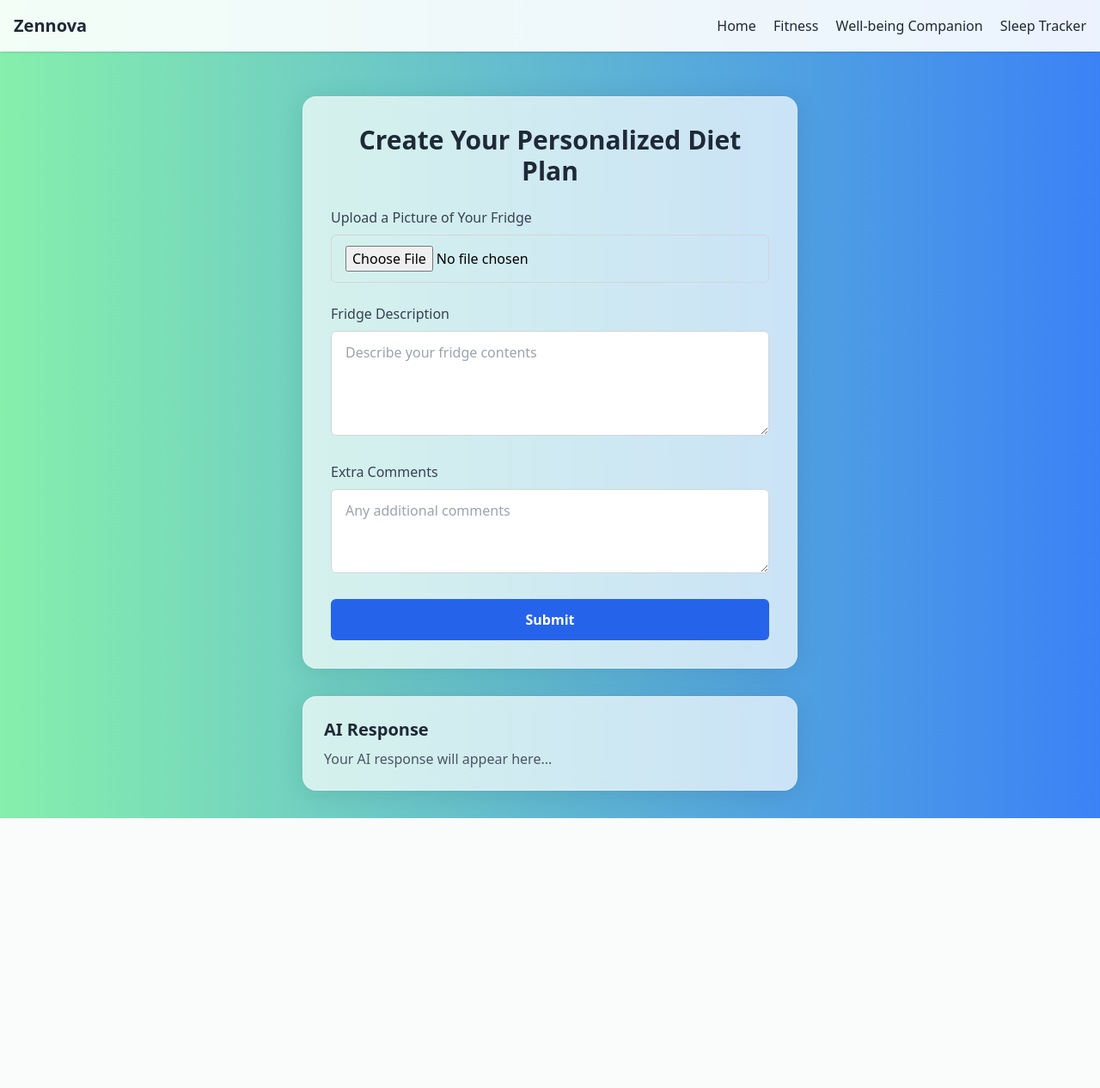
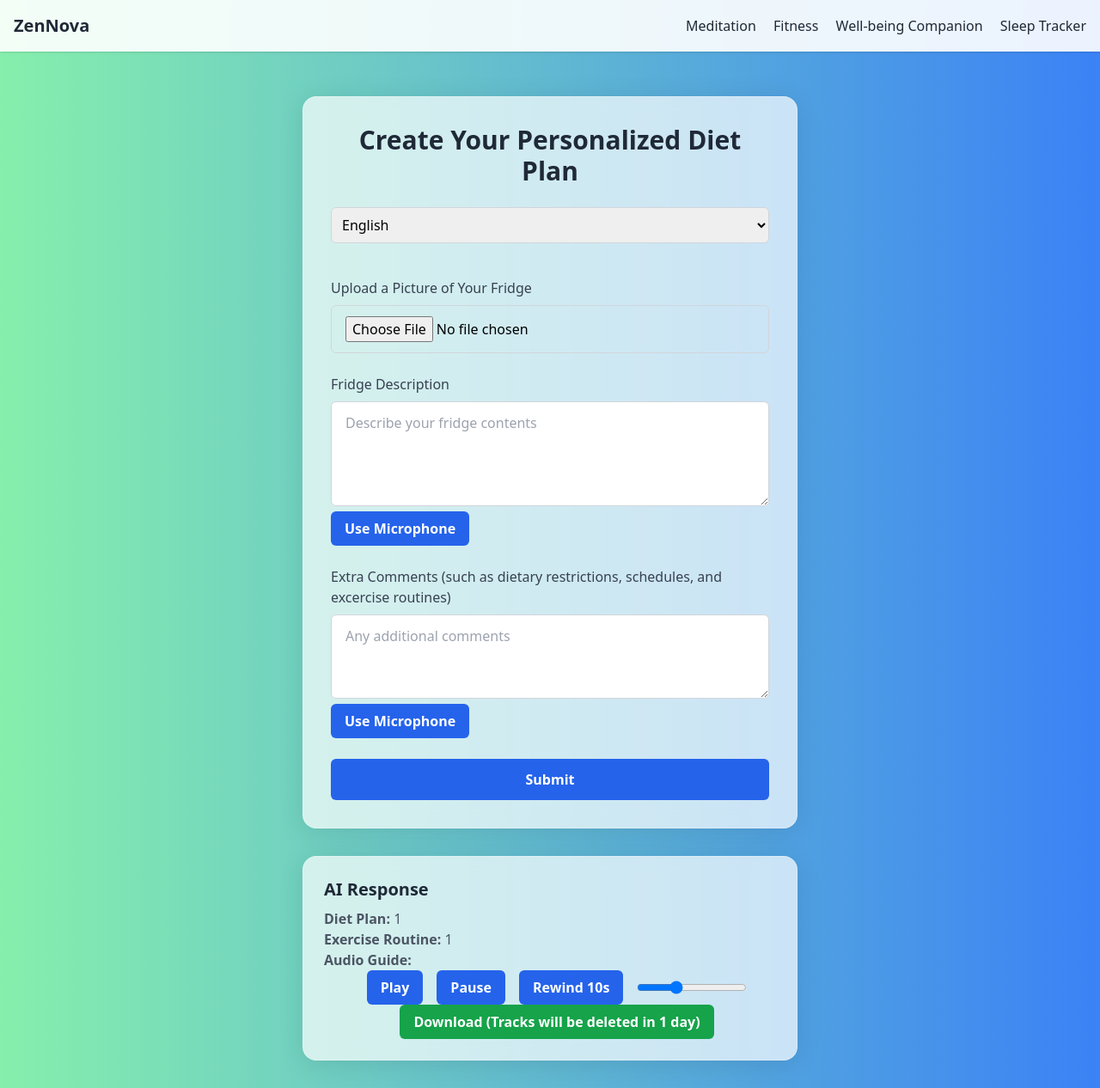
Before and after one commit to HariharRengan/ZenNova, a Flask app: page /fitness in a window 1280 px wide. Shown: the whole page at 86% size. Before the commit the page ends 952 px from the top, so only its background shows below. Run offline with Flask 3, Linux system fonts and the light colour scheme; the visitor is signed in with stand-in values (Sample User, id 1); some libraries are stand-ins or nearby versions.

Commit message:
Fixed styling with backend and added fitness

```diff
--- a/app.py
+++ b/app.py
@@ -2,15 +2,17 @@ from flask import Flask, render_template, request, redirect, url_for, session, s
 from meditater import main
 from therapy import generate_therapy
 from fitness import generate_fitness
-import os
+
+import os, base64
 import time, sqlite3
 
 app = Flask(__name__)
 app.secret_key = os.urandom(24)
 
-conn = sqlite3.connect('meditater.db')
+conn = sqlite3.connect('meditater.db', check_same_thread=False)
 c = conn.cursor()
 c.execute('''CREATE TABLE IF NOT EXISTS tracks (name TEXT, time INTEGER)''')
+c.execute('''CREATE TABLE IF NOT EXISTS workouts (name TEXT, time INTEGER)''')
 conn.commit()
 
 @app.route('/')
@@ -89,13 +91,23 @@ def therapy():
 
 @app.route('/fitness', methods=['GET', 'POST'])
 def fitness():
+    c.execute('DELETE FROM workouts WHERE time < ?', (int(time.time()) - 86400,))
+    conn.commit()
     if request.method == 'POST':
-        img = request.files['image']
-        fridge = request.form['fridge']
-        odata = request.form['odata']
-        response = generate_fitness(img, fridge, odata)
-        return render_template('fitness.html', response=response)
-    return render_template('fitness.html')
+        img = request.files['fridgeImage']
+        img_data = img.read()
+        img_base64 = base64.b64encode(img_data).decode('utf-8')
+        fridge = request.form['fridgeDescription']
+        odata = request.form['extraComments']
+        language = request.form['lang'] if request.form['lang'] == 'zh-CN' else request.form['lang'][:2]
+        a, b, c1 = generate_fitness(img_base64, fridge, odata, language)
+        session['audio'] = a
+        session['diet'] = b.replace('#', '\n')
+        session['exercise'] = c1
+        conn.execute('INSERT INTO workouts VALUES (?, ?)', (a, int(time.time())))
+        conn.commit()
+        return render_template('fitness.html', audio = session['audio'], exercise = session['exercise'], diet = session['diet'])
+    return render_template('fitness.html', audio = session.get('audio', None), exercise = session.get('exercise', None), diet = session.get('diet', None))
 
 if __name__ == '__main__':
     app.run(debug=True)
--- a/meditater.py
+++ b/meditater.py
@@ -76,7 +76,7 @@ def mix_audio(speech_file_path, background_file_path):
 
 def generate_cover_image(user_prompt):
     prompt =  f""" Generate a visually appealing cover image for a meditation audio that aligns with the user's current emotional state.
-    Here is how the user is feeling: {user_prompt} NO TEXT AT ALL NO TEXT AT ALL NO TEXT AT ALL
+    Here is how the user is feeling: \n{user_prompt} NO TEXT AT ALL NO TEXT AT ALL NO TEXT AT ALL
     """
     response = client.images.generate(
         model="dall-e-3",
--- a/templates/fitness.html
+++ b/templates/fitness.html
@@ -16,16 +16,63 @@
       border: 1px solid rgba(255, 255, 255, 0.3);
     }
   </style>
+  <!-- Inline JavaScript for Speech-to-Text -->
+  <script>
+    // Language map for the dropdown
+    const languageMap = {
+      'English': 'en-US',
+      'Spanish': 'es-ES',
+      'French': 'fr-FR',
+      'German': 'de-DE',
+      'Italian': 'it-IT',
+      'Portuguese': 'pt-PT',
+      'Russian': 'ru-RU',
+      'Chinese (Simplified)': 'zh-CN',
+      'Japanese': 'ja-JP',
+      'Korean': 'ko-KR',
+      'Hindi': 'hi-IN',
+      'Arabic': 'ar-SA',
+      'Bengali': 'bn-BD',
+      'Turkish': 'tr-TR'
+    };
+
+    const recognition = new webkitSpeechRecognition();
+
+    function startSpeechToText1() {
+      if (!('webkitSpeechRecognition' in window)) {
+        alert('Your browser does not support speech recognition.');
+        return;
+      }
+      recognition.lang = 'en-US';
+      recognition.onresult = function(event) {
+        document.getElementById('fridgeDescription').value += event.results[0][0].transcript;
+      };
+      recognition.start();
+    }
+
+    function startSpeechToText2() {
+      if (!('webkitSpeechRecognition' in window)) {
+        alert('Your browser does not support speech recognition.');
+        return;
+      }
+      recognition.lang = 'en-US';
+      recognition.onresult = function(event) {
+        document.getElementById('extraComments').value += event
+        .results[0][0].transcript;
+      };
+      recognition.start();
+    }
+  </script>
 </head>
 <body class="bg-gradient-to-r from-green-300 to-blue-500 min-h-screen flex flex-col items-center py-8">
   <nav class="w-full bg-white bg-opacity-90 shadow fixed top-0">
     <div class="max-w-7xl mx-auto px-4 py-4 flex justify-between items-center">
-      <a href="#" class="text-xl font-bold text-gray-800">Zennova</a>
+      <a href="/" class="text-xl font-bold text-gray-800">ZenNova</a>
       <div class="space-x-4">
-        <a href="index.html" class="text-gray-800 hover:text-gray-600">Home</a>
-        <a href="fitness.html" class="text-gray-800 hover:text-gray-600">Fitness</a>
-        <a href="companion.html" class="text-gray-800 hover:text-gray-600">Well-being Companion</a>
-        <a href="sleeptracker.html" class="text-gray-800 hover:text-gray-600">Sleep  Tracker</a>
+        <a href="/mood" class="text-gray-800 hover:text-gray-600">Meditation</a>
+        <a href="/fitness" class="text-gray-800 hover:text-gray-600">Fitness</a>
+        <a href="/wellbeing-companion" class="text-gray-800 hover:text-gray-600">Well-being Companion</a>
+        <a href="/sleep" class="text-gray-800 hover:text-gray-600">Sleep Tracker</a>
       </div>
     </div>
   </nav>
@@ -34,8 +81,14 @@
     <h1 class="text-3xl font-bold mb-6 text-center text-gray-800">
       Create Your Personalized Diet Plan
     </h1>
-    <form id="dietForm" onsubmit="return validateForm(event)" novalidate class="space-y-6">
-      <!-- Fridge Image Input -->
+    <form id="dietForm" action="/fitness" method='POST' class="space-y-6" enctype="multipart/form-data" onsubmit="return validateForm(event)" novalidate>
+      <select id="lang" name="lang" class="w-full p-2 mb-4 border border-gray-300 rounded-md focus:outline-none focus:ring-2 focus:ring-blue-200">
+        <script>
+          for (const [name, value] of Object.entries(languageMap)) {
+              document.write(`<option value="${value}">${name}</option>`);
+          }
+        </script>
+      </select>
       <div>
         <label for="fridgeImage" class="block text-gray-700 font-medium mb-2">
           Upload a Picture of Your Fridge
@@ -60,11 +113,13 @@
           placeholder="Describe your fridge contents"
           class="w-full px-4 py-3 border border-gray-300 rounded-md focus:outline-none focus:ring-2 focus:ring-blue-200"
         ></textarea>
+        <button type="button" onclick="startSpeechToText1()" class="px-4 py-2 text-white bg-blue-600 rounded-md hover:bg-blue-700 transition-colors font-semibold">Use Microphone</button>
+
       </div>
       <!-- Extra Comments -->
       <div>
         <label for="extraComments" class="block text-gray-700 font-medium mb-2">
-          Extra Comments
+          Extra Comments (such as dietary restrictions, schedules, and excercise routines)
         </label>
         <textarea
           id="extraComments"
@@ -73,6 +128,7 @@
           placeholder="Any additional comments"
           class="w-full px-4 py-3 border border-gray-300 rounded-md focus:outline-none focus:ring-2 focus:ring-blue-200"
         ></textarea>
+        <button type="button" onclick="startSpeechToText2()" class="px-4 py-2 text-white bg-blue-600 rounded-md hover:bg-blue-700 transition-colors font-semibold">Use Microphone</button>
       </div>
       <!-- Error Message -->
       <div id="errorMessage" class="text-red-500 text-sm hidden"></div>
@@ -90,7 +146,21 @@
   <div id="aiResponseContainer" class="max-w-xl w-full mx-auto p-6 mt-8 glass-card">
     <h2 class="text-xl font-semibold text-gray-800 mb-2">AI Response</h2>
     <p id="aiResponseText" class="text-gray-600">
-      Your AI response will appear here...
+      <strong>Diet Plan:</strong>
+      <span>{{ diet }}</span>
+      <br>
+      <strong>Exercise Routine:</strong>
+      <span>{{ exercise }}</span>
+      <br>
+      <strong>Audio Guide:</strong>
+      <div class="flex flex-wrap justify-center items-center space-x-4">
+        <audio id="meditationAudio" src="/{{audio}}" loop class="hidden"></audio>
+        <button onclick="document.getElementById('meditationAudio').play()" class="px-4 py-2 bg-blue-600 text-white rounded-md hover:bg-blue-700 transition-colors font-semibold">Play</button>
+        <button onclick="document.getElementById('meditationAudio').pause()" class="px-4 py-2 bg-blue-600 text-white rounded-md hover:bg-blue-700 transition-colors font-semibold">Pause</button>
+        <button onclick="document.getElementById('meditationAudio').currentTime -= 10" class="px-4 py-2 bg-blue-600 text-white rounded-md hover:bg-blue-700 transition-colors font-semibold">Rewind 10s</button>
+        <input type="range" min="0.5" max="2" step="0.1" value="1" onchange="document.getElementById('meditationAudio').playbackRate = this.value" class="w-32">
+        <a href="/{{audio}}" download="meditation.mp3" class="px-4 py-2 bg-green-600 text-white rounded-md hover:bg-green-700 transition-colors font-semibold">Download (Tracks will be deleted in 1 day)</a>
+      </div>
     </p>
   </div>
 
@@ -114,7 +184,7 @@
       // At least one of these fields must be provided
       if (!imageProvided && !descriptionProvided) {
         errorMessageDiv.textContent =
-          "Please provide either a picture of your fridge or a description of its contents.";
+          "Please provide either a picture of your fridge, a description of its contents, or both.";
         errorMessageDiv.classList.remove("hidden");
         e.preventDefault();
         return false;
```
Also changed, not shown: fitness.py (+79 -2 lines), templates/index.html (+8 -8 lines), templates/journal.html (+6 -6 lines), templates/meditate.html (+5 -5 lines), templates/mood.html (+5 -5 lines), templates/sleeptracker.html (+5 -5 lines), templates/soundtrack.html (+5 -5 lines), templates/therapy.html (+5 -5 lines), meditater.db, 1 other file.
